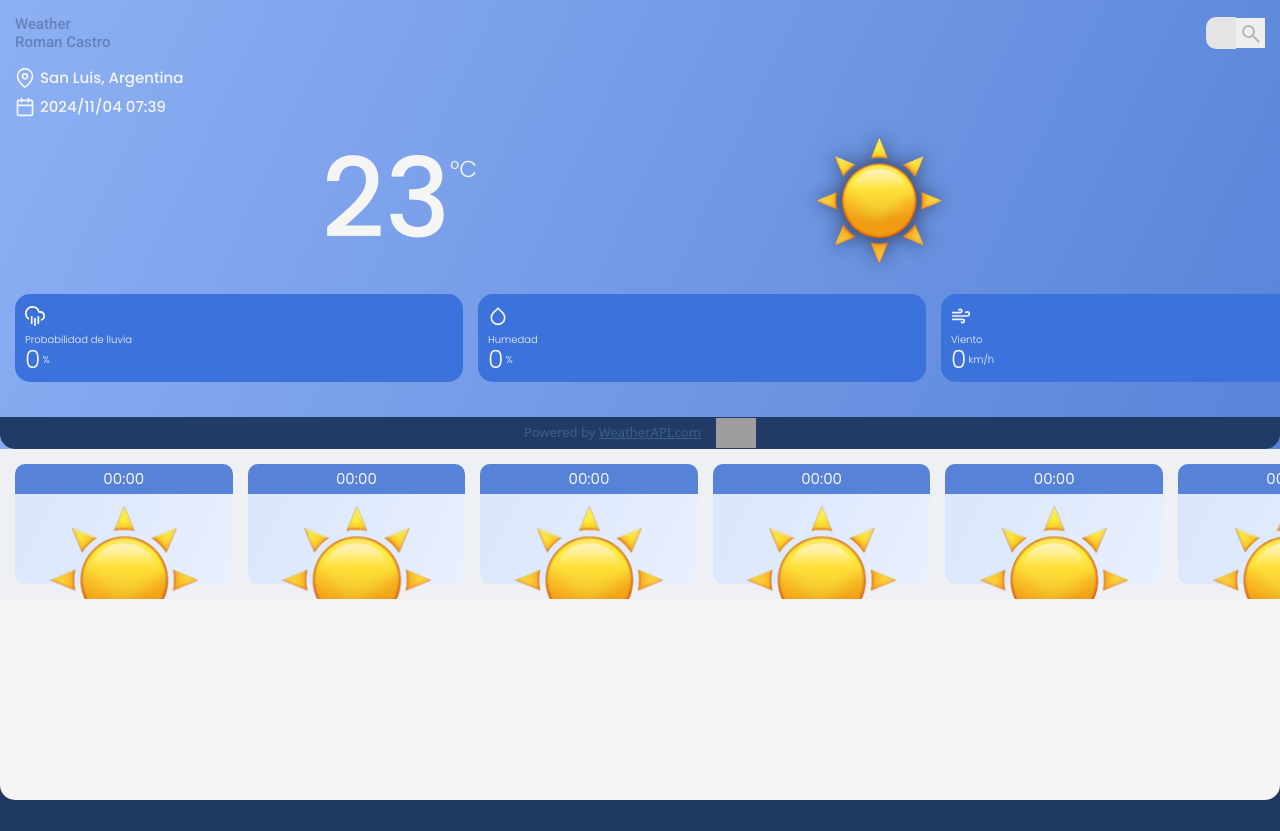
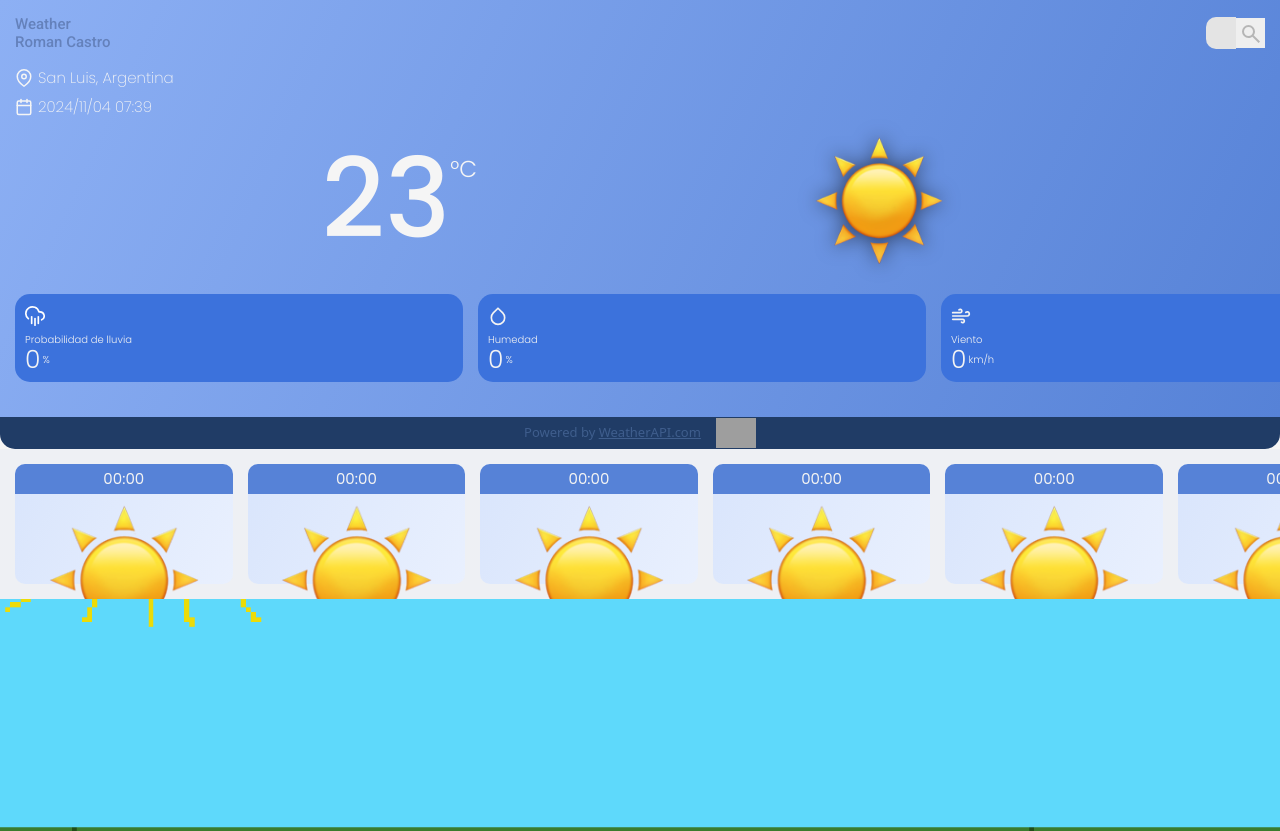
Before and after one commit to rromancastro/weather.app, a plain HTML site: page index.html in a window 1280 px wide. Before the commit the page ends 800 px from the top, so only its background shows below. Drawn offline with nearby package versions, Linux system fonts and the light colour scheme; no server answers; grey boxes are pictures that could not be loaded.

Commit message:
estilos casi terminados

```diff
--- a/index.html
+++ b/index.html
@@ -72,6 +72,8 @@
                     </div>
                 </article>
             </div>
+        </section>
+        <section class="secondSection">
             <div class="sponsor">
                 <p>Powered by <a href="https://www.weatherapi.com/" title="Weather API" target="_blank">WeatherAPI.com</a></p>
                 <a href="https://www.weatherapi.com/" title="Free Weather API" target="_blank"><img src='//cdn.weatherapi.com/v4/images/weatherapi_logo.png' alt="Weather data by WeatherAPI.com" border="0"></a>
@@ -108,8 +110,8 @@
                     <h4>23<span>°C</span></h4>
                 </article>
             </div>
-
         </section>
+        <section class="lastSection"></section>
     </main>
 
     <script src="./app.js"></script>
--- a/style.css
+++ b/style.css
@@ -72,9 +72,10 @@ nav {
         display: flex;
         align-items: center;
         gap: 5px;
-        line-height: .8;
+        line-height: .4;
+        font-weight: 200;
         svg {
-            width: 20px;
+            width: 18px;
         }
     }
 }
@@ -92,7 +93,6 @@ main {
     display: flex;
     flex-direction: column;
     justify-content: center;
-    border-radius: 0 0 15px 15px;
 }
 
 #principalInfo {
@@ -128,7 +128,10 @@ main {
     gap: 15px;
     padding: 15px;
     width: 100vw;
-    overflow-x: auto;
+    overflow-y: hidden;
+    overflow-x: scroll;
+    scrollbar-width: none;
+    -ms-overflow-style: none;
     .card {
         display: flex;
         flex-direction: column;
@@ -197,7 +200,10 @@ main {
     display: flex;
     align-items: center;
     padding: 15px;
-    overflow-x: auto;
+    overflow-y: hidden;
+    overflow-x: scroll;
+    scrollbar-width: none;
+    -ms-overflow-style: none;
     gap: 15px;
     .hour {
         width: 17vw;
@@ -237,3 +243,12 @@ main {
         }
     }
 }
+
+.lastSection{
+    width: 100vw;
+    height: 29vh;
+    background-image: url('./background.gif');
+    background-size: cover;
+    background-position: center;
+    background-repeat: no-repeat;
+}
```
